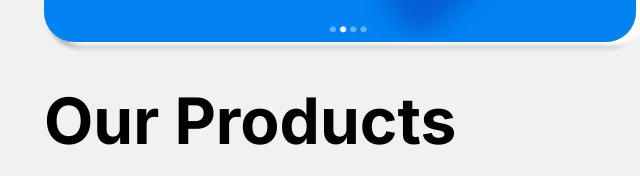
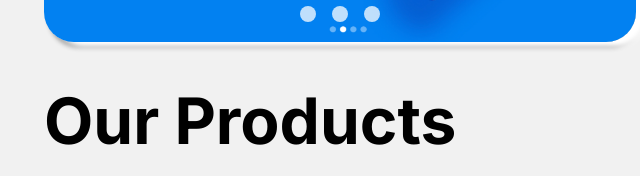
Before and after one commit to ElinaTodorova/ProjetOne, a plain HTML site: page index.html in a window 1280 px wide. Shown: the part 416-592 px from the top of the page, 52-692 px from the left. Drawn offline with Linux system fonts and the light colour scheme.

Commit message:
polish css

```diff
--- a/styles/product.css
+++ b/styles/product.css
@@ -318,6 +318,7 @@ body .allProducts {
     z-index: 1;
     color: black;
     width: 100%;
+    justify-content: center;
 }
 
 .slider-nav a {
@@ -326,10 +327,10 @@ body .allProducts {
     border-radius: 50%;
     opacity: 0.75;
     transition: opacity ease 250ms;
-
+    background-color: #fff;
 }
 
-slider-nav a:hover {
+.slider-nav a:hover {
     opacity: 1;
 }
 
```
